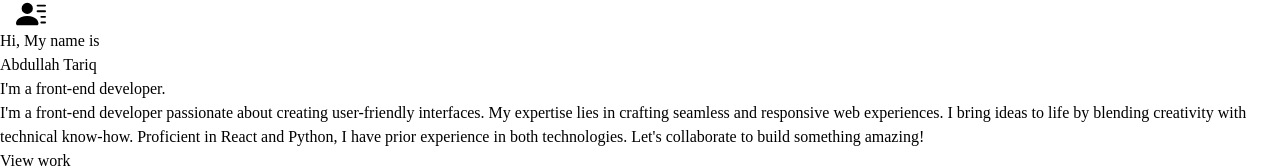
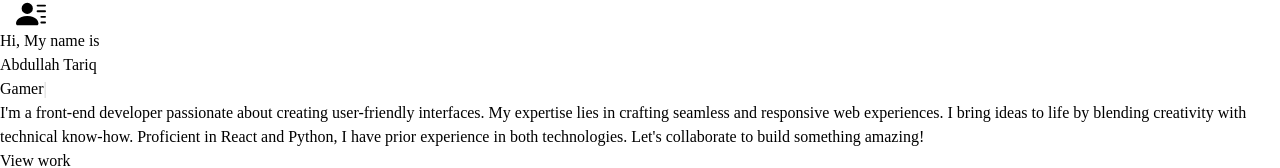
Before and after one commit to Abdullahprogramme/personal_portfolio, a React (Create React App) app: page / in a window 1280 px wide. Shown: the part 547-715 px from the top of the page. Built offline with nearby package versions, Linux system fonts and the light colour scheme.

Commit message:
Update Home.js

```diff
--- a/src/Components/Home.js
+++ b/src/Components/Home.js
@@ -1,7 +1,24 @@
-import React from "react";
+import React, { useEffect, useRef } from "react";
 import {HiArrowNarrowRight} from 'react-icons/hi';
+import {Typed} from "react-typed";
 
 const Home = () => {
+
+    const el = useRef(null);
+
+    useEffect(() => {
+        const typed = new Typed(el.current, {
+            strings: ["Web Developer", "Coder", "Front-end developer", "Gamer", "Tech Enthusiast", "Learner"],
+            typeSpeed: 40,
+            backSpeed: 50,
+            loop: true,
+        });
+
+        // Cleanup
+        return () => {
+            typed.destroy();
+        };
+    }, []);
     return (
         <div name='home' className="w-full h-screen bg-[#0a192f]">
 
@@ -9,7 +26,7 @@ const Home = () => {
             <div className="max-w-[1000px] mx-auto px-8 flex flex-col justify-center h-full">
                 <p className="text-pink-600 font-bold text-2xl">Hi, My name is</p>
                 <h1 className="text-4xl sm:text-7xl font-bold text-[#416D19]">Abdullah Tariq</h1>
-                <h2 className="text-4xl sm:text-7xl font-bold text-[#8892b0]">I'm a front-end developer.</h2>
+                <h2 className="text-4xl sm:text-7xl font-bold text-[#8892b0]"><span ref={el} className="descriptionTyped" /></h2>
                 <p className="text-[#8892b0] py-4 max-w-[700px]">I'm a front-end developer passionate about creating user-friendly interfaces.
                     My expertise lies in crafting seamless and responsive web experiences.
                     I bring ideas to life by blending creativity with technical know-how.
```
